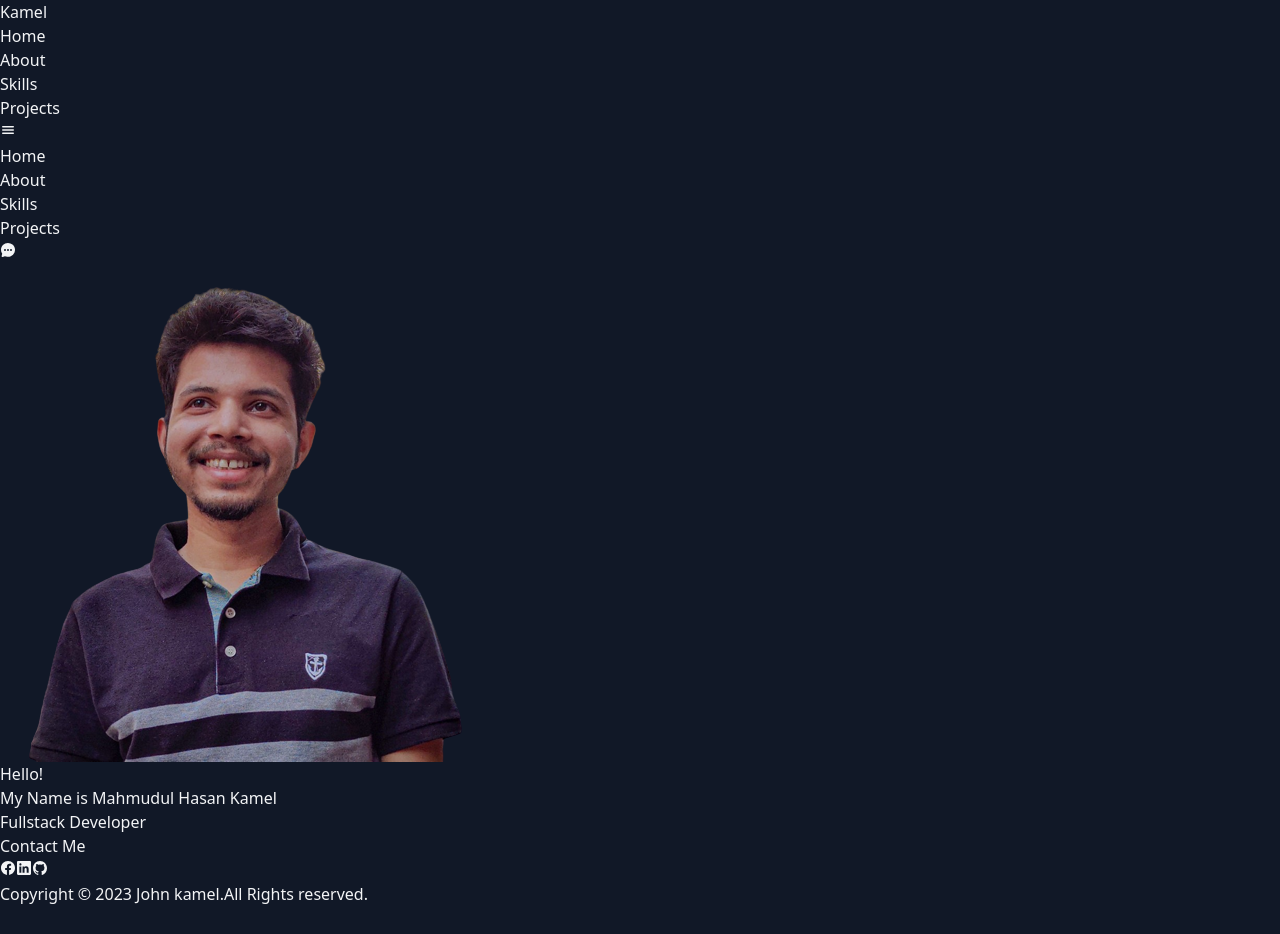
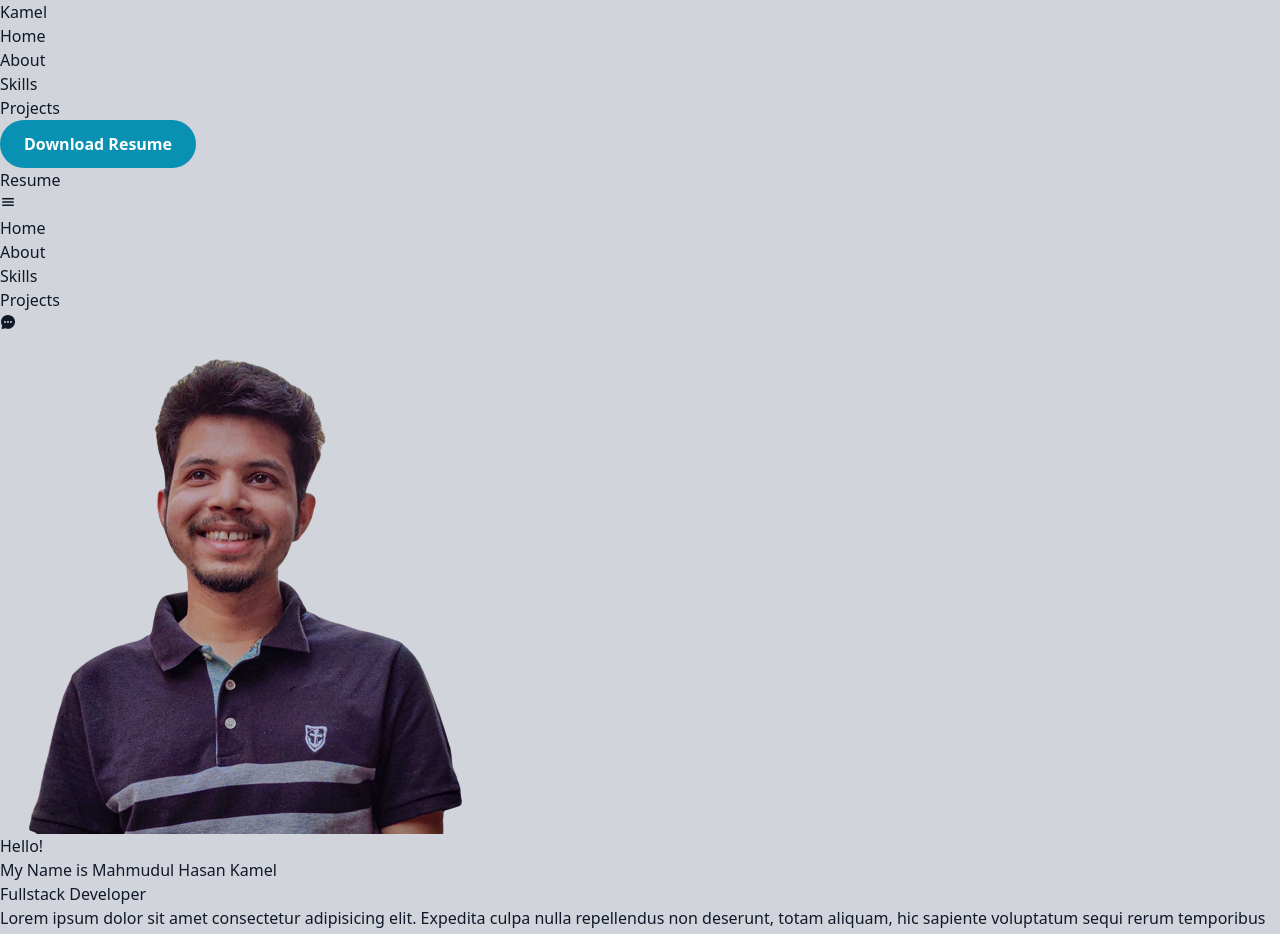
Before and after one commit to kamelmahmud0408/my-portfolio, a React (Vite) app: page / in a window 1280 px wide. Shown: the top 934 px of the page. Before the commit the page ends 906 px from the top, so only its background shows below. Built offline with nearby package versions, Linux system fonts and the light colour scheme.

Commit message:
added resume link

```diff
--- a/src/index.css
+++ b/src/index.css
@@ -6,5 +6,9 @@
 
 
 body {
-    @apply box-border bg-gray-900 text-gray-100;
+    @apply box-border bg-gray-300 text-gray-900;
   }
+
+  .btn-primary {
+    @apply bg-cyan-600 font-semibold text-white md:mx-0 mx-auto rounded-full py-3 px-6 flex items-center gap-2;
+  }
--- a/src/pages/Home/Banner/Banner.jsx
+++ b/src/pages/Home/Banner/Banner.jsx
@@ -3,12 +3,7 @@ import kamel from '../../../assets/images/kamel_fb-removebg-preview.png'
 import { Link } from 'react-router-dom';
 
 const Banner = () => {
-    // const social_media = [
-    //     "logo-instagram",
-    //     "logo-facebook",
-    //     "logo-linkedin",
-    //     "logo-twitter",
-    //   ];
+
     return (
         <section
             id="home"
@@ -19,21 +14,22 @@ const Banner = () => {
             </div>
             <div className="flex-1">
                 <div className="md:text-left text-center">
-                    <h1 className="md:text-5xl text-2xl md:leading-normal leading-10 text-white font-bold">
+                    <h1 className="md:text-5xl text-2xl md:leading-normal leading-10 text-black font-bold">
                         <span className="text-cyan-600 md:text-6xl text-5xl">
                             Hello!
                             <br />
                         </span>
                         My Name is <span>Mahmudul Hasan Kamel</span>
                     </h1>
-                    <h4 className="md:text-2xl text-lg md:leading-normal leading-5 mt-4 font-bold text-gray-400">
+                    <h4 className="md:text-2xl text-lg md:leading-normal leading-5  font-bold text-gray-600">
                         Fullstack Developer
                     </h4>
-                    <button className="btn-primary mt-8">Contact Me</button>
+                    <p>Lorem ipsum dolor sit amet consectetur adipisicing elit. Expedita culpa nulla repellendus non deserunt, totam aliquam, hic sapiente voluptatum sequi rerum temporibus ea! Fuga maiores quisquam mollitia natus, impedit aspernatur autem quae nesciunt ipsam velit sit laudantium magni praesentium enim voluptas expedita error voluptate nobis deleniti possimus laborum repudiandae. Consectetur, omnis ea explicabo doloribus voluptatibus blanditiis eius deleniti voluptas praesentium iusto molestiae numquam non earum magnam est ipsa ducimus, vero impedit consequuntur! Eum incidunt corrupti ipsam ullam atque nobis, tempora perferendis ab nostrum, praesentium eius quam laudantium. Officia, doloribus magnam? A quos consectetur atque voluptates saepe et deleniti! Expedita, quos!</p>
+                    <button className="btn-primary  mt-8">Contact Me</button>
                     <div className="mt-8 text-3xl flex items-center md:justify-start justify-center gap-5">
-                    <Link className="text-gray-400 hover:text-white" to='https://www.facebook.com/profile.php?id=100012791623777'><ion-icon  name='logo-facebook'></ion-icon></Link>
-                    <Link className="text-gray-400 hover:text-white  " to='https://www.linkedin.com/in/mahmudul-hasan-kamel/'><ion-icon name='logo-linkedin'></ion-icon></Link>
-                    <Link className="text-gray-400 hover:text-white  " to='https://github.com/kamelmahmud0408'><ion-icon name='logo-github'></ion-icon></Link>
+                    <Link className="text-gray-600 hover:text-white" to='https://www.facebook.com/profile.php?id=100012791623777'><ion-icon  name='logo-facebook'></ion-icon></Link>
+                    <Link className="text-gray-600 hover:text-white  " to='https://www.linkedin.com/in/mahmudul-hasan-kamel/'><ion-icon name='logo-linkedin'></ion-icon></Link>
+                    <Link className="text-gray-600 hover:text-white  " to='https://github.com/kamelmahmud0408'><ion-icon name='logo-github'></ion-icon></Link>
                     </div>
                 </div>
             </div>
--- a/src/pages/Sheared/Navbar/Navbar.jsx
+++ b/src/pages/Sheared/Navbar/Navbar.jsx
@@ -20,7 +20,7 @@ const Navbar = () => {
         >
             <div className="flex items-center justify-between">
                 <div className="mx-7">
-                    <h4 className="text-4xl uppercase font-bold">
+                    <h4 className="text-4xl uppercase font-bold text-black">
                         Ka<span className="text-cyan-600">me</span>l
                     </h4>
                 </div>
@@ -33,14 +33,18 @@ const Navbar = () => {
                         <li className="px-6 hover:text-cyan-600"><Link to='/'>About</Link></li>
                         <li className="px-6 hover:text-cyan-600"><Link to='/'>Skills</Link></li>
                         <li className="px-6 hover:text-cyan-600"><Link to='/'>Projects</Link></li>
+                        <li ><button className='btn-primary'><Link to='https://drive.google.com/file/d/1w8Da7nmx-eDXiwQkNv87V1cmB4psvMxM/view?usp=drive_link'>Download Resume</Link></button></li>
                     </ul>
                 </div>
-                <div
-                    onClick={() => setOpen(!open)}
-                    className={`z-[999]  ${open ? "text-gray-900" : "text-gray-100"
-                        } text-3xl md:hidden m-5`}
-                >
-                    <ion-icon name="menu"></ion-icon>
+                <div className='flex items-center md:hidden '>
+                    <Link to='https://drive.google.com/file/d/1w8Da7nmx-eDXiwQkNv87V1cmB4psvMxM/view?usp=drive_link'><button className='bg-cyan-600 font-semibold text-white md:mx-0 mx-auto rounded-full py-2 px-6 flex items-center gap-2'>Resume</button></Link>
+                    <div
+                        onClick={() => setOpen(!open)}
+                        className={`z-[999]  ${open ? "text-gray-900" : "text-black"
+                            } text-3xl md:hidden m-5`}
+                    >
+                        <ion-icon name="menu"></ion-icon>
+                    </div>
                 </div>
                 <div
                     className={`md:hidden text-gray-900 absolute w-2/3 h-screen
```
